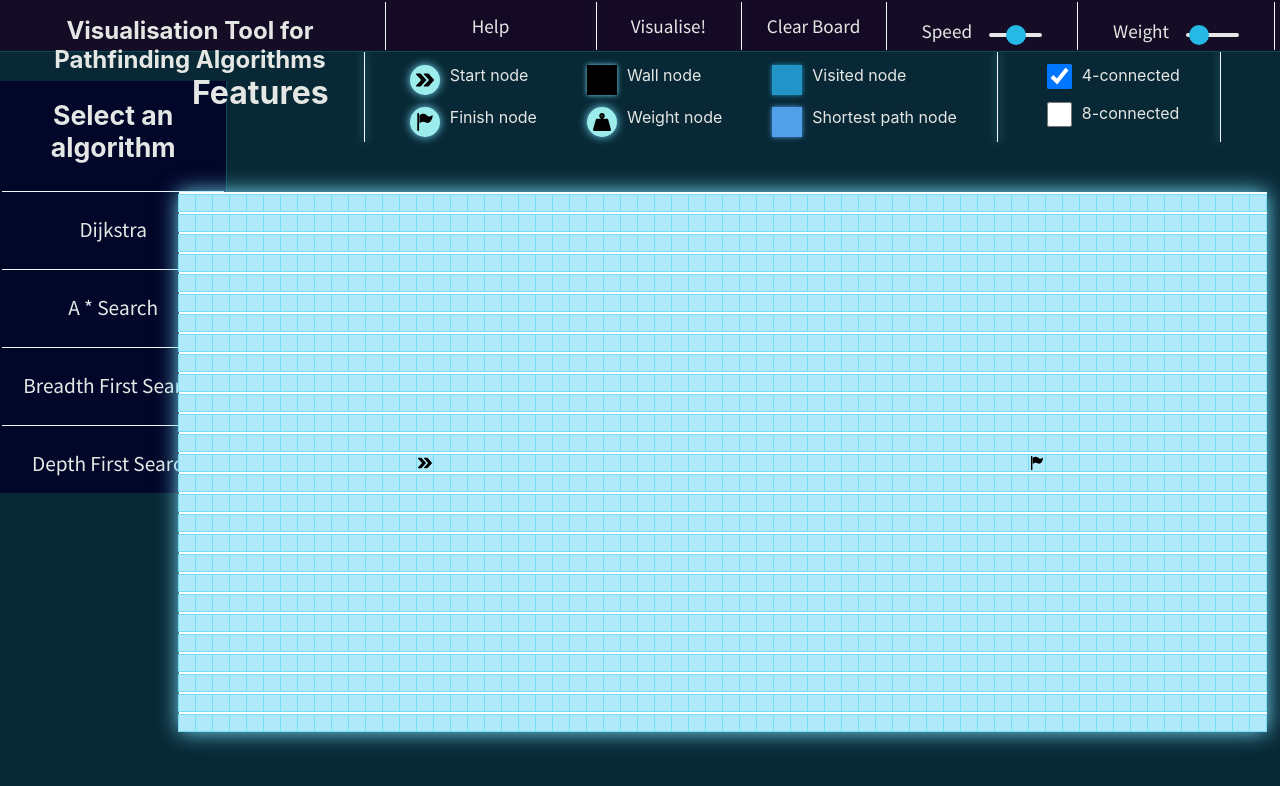
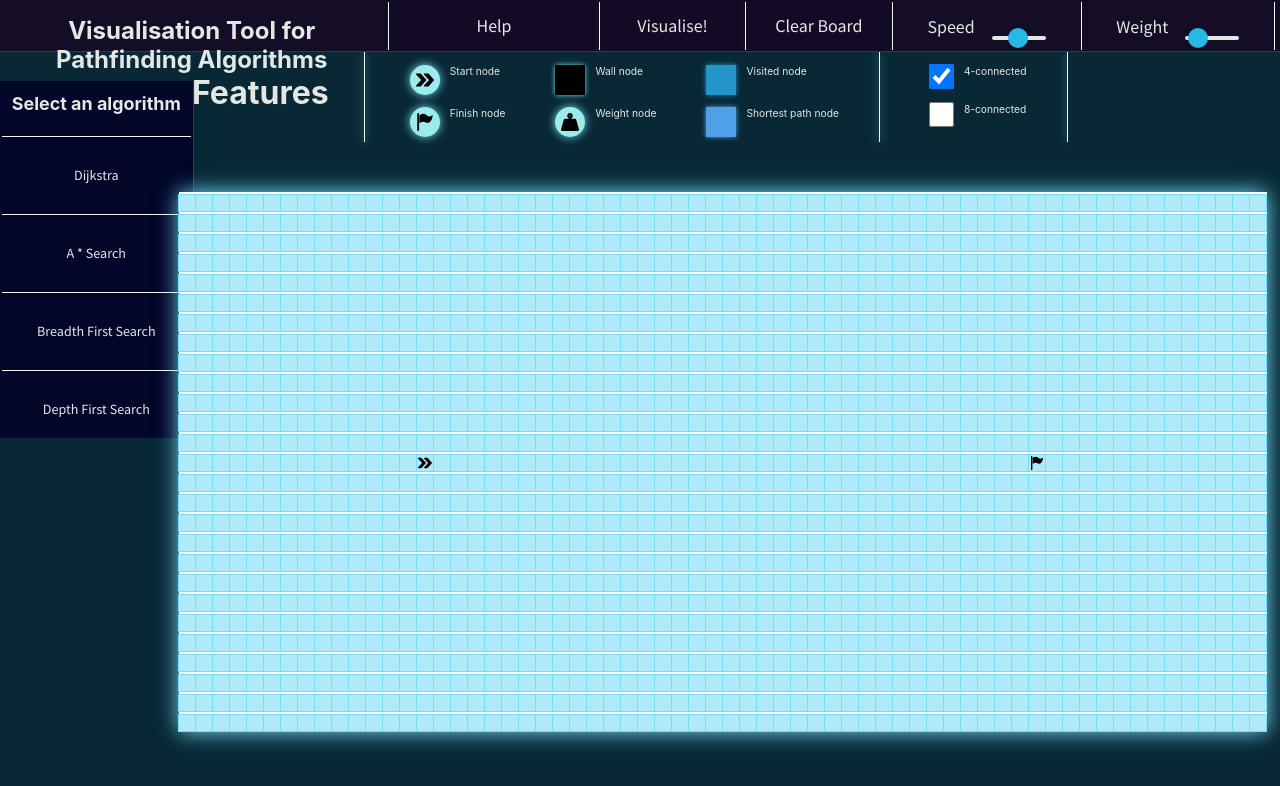
Before and after one commit to kysoh1/pathfinding-algorithm-visualiser, a React (Create React App) app: page / in a window 1280 px wide. Shown: the top 786 px of the page. Built offline with nearby package versions, Linux system fonts and the light colour scheme.

Commit message:
Fixed dimensions

```diff
--- a/src/visuals/features.css
+++ b/src/visuals/features.css
@@ -22,14 +22,14 @@
 
 .infoTitle {
     margin-right: 10px;
-    font-size: 30pt;
+    font-size: 1.7vw;
     color: white;
 }
 
 .info {
     display: flex;
     position: relative;
-    font-size: 12pt;
+    font-size: 0.8vw;
     margin-left: 5px;
     margin-right: 5px;
     margin-top: -3px;
--- a/src/visuals/navbar.css
+++ b/src/visuals/navbar.css
@@ -20,7 +20,7 @@
 .button {
     cursor: pointer;
     font-family: 'source-sans-pro', Arial, Helvetica, sans-serif;
-    font-size: 1.5vw;
+    font-size: 1.4vw;
     font-weight: normal;
     text-align: center;
     color: rgb(228, 231, 228);
@@ -65,7 +65,6 @@
 .rangeLabel {
     margin-right: 15px;
     margin-left: 30px;
-    margin-top: 19px;
 }
 
 .rangeBar {
@@ -74,7 +73,7 @@
     height: 8.3%;
     border-radius: 12px;
     margin-right: 30px;
-    margin-top: 33px;
+    margin-top: 36px;
     background-color: rgb(228, 231, 228);
     outline: none;
 }
@@ -117,7 +116,7 @@
 }
 
 .sideTitle {
-    font-size: 20pt;
+    font-size: 1.4vw;
     text-align: center;
     color: rgb(228, 231, 228);
 }
@@ -125,7 +124,7 @@
 .sideButton {
     height: 58px;
     width: 98%;
-    font-size: 16pt;
+    font-size: 1.1vw;
     text-align: center;
     background-color: rgb(2, 6, 41);
     border: #569c6d;
```
